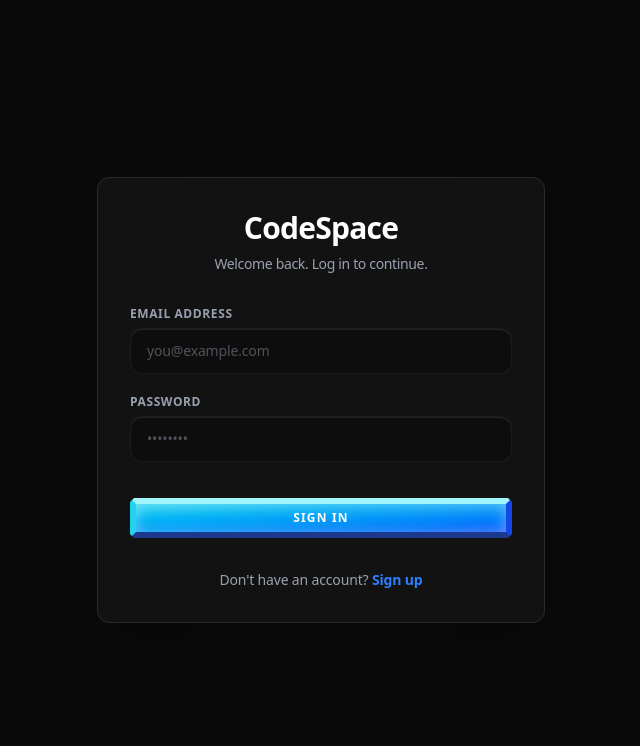
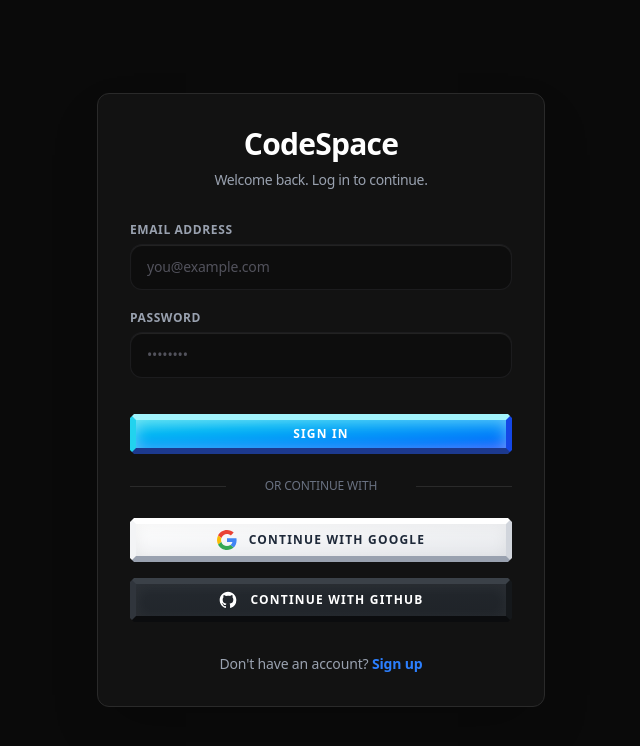
Before and after one commit to K-ShashankChowdary/CodeSpace, a React (Vite) app in the folder frontend/: page /auth in a window 1280 px wide. Shown: the top 746 px of the page, without its empty margins (319-959 px from the left). Built offline with nearby package versions, Linux system fonts and the light colour scheme; no server answers.

Commit message:
style(auth): styled premium OAuth buttons using custom UI variants

```diff
--- a/frontend/src/pages/Auth.jsx
+++ b/frontend/src/pages/Auth.jsx
@@ -113,6 +113,43 @@
           </Button>
         </form>
 
+        <div className="my-6 flex items-center justify-between">
+          <span className="w-1/5 border-b border-[#2a2a2a] lg:w-1/4"></span>
+          <span className="text-xs text-center text-gray-500 uppercase">or continue with</span>
+          <span className="w-1/5 border-b border-[#2a2a2a] lg:w-1/4"></span>
+        </div>
+
+        <div className="flex flex-col gap-4 mt-2">
+          <Button
+            type="button"
+            variant="google"
+            size="lg"
+            className="w-full flex items-center justify-center gap-3"
+            onClick={() => window.location.href = `${import.meta.env.VITE_API_URL || '/api/v1'}/users/auth/google`}
+          >
+            <svg className="w-5 h-5" viewBox="0 0 48 48">
+              <path fill="#EA4335" d="M24 9.5c3.54 0 6.71 1.22 9.21 3.6l6.85-6.85C35.9 2.38 30.47 0 24 0 14.62 0 6.51 5.38 2.56 13.22l7.98 6.19C12.43 13.72 17.74 9.5 24 9.5z"/>
+              <path fill="#4285F4" d="M46.98 24.55c0-1.57-.15-3.09-.38-4.55H24v9.02h12.94c-.58 2.96-2.26 5.48-4.78 7.18l7.73 6c4.51-4.18 7.09-10.36 7.09-17.65z"/>
+              <path fill="#FBBC05" d="M10.53 28.59c-.48-1.45-.76-2.99-.76-4.59s.27-3.14.76-4.59l-7.98-6.19C.92 16.46 0 20.12 0 24c0 3.88.92 7.54 2.56 10.78l7.97-6.19z"/>
+              <path fill="#34A853" d="M24 48c6.48 0 11.93-2.13 15.89-5.81l-7.73-6c-2.15 1.45-4.92 2.3-8.16 2.3-6.26 0-11.57-4.22-13.47-9.91l-7.98 6.19C6.51 42.62 14.62 48 24 48z"/>
+            </svg>
+            Continue with Google
+          </Button>
+
+          <Button
+            type="button"
+            variant="github"
+            size="lg"
+            className="w-full flex items-center justify-center gap-3"
+            onClick={() => window.location.href = `${import.meta.env.VITE_API_URL || '/api/v1'}/users/auth/github`}
+          >
+            <svg className="w-5 h-5 text-white" viewBox="0 0 24 24" fill="currentColor">
+              <path fillRule="evenodd" clipRule="evenodd" d="M12 2C6.477 2 2 6.484 2 12.017c0 4.425 2.865 8.18 6.839 9.504.5.092.682-.217.682-.483 0-.237-.008-.868-.013-1.703-2.782.605-3.369-1.343-3.369-1.343-.454-1.158-1.11-1.466-1.11-1.466-.908-.62.069-.608.069-.608 1.003.07 1.531 1.032 1.531 1.032.892 1.53 2.341 1.088 2.91.832.092-.647.35-1.088.636-1.338-2.22-.253-4.555-1.113-4.555-4.951 0-1.093.39-1.988 1.029-2.688-.103-.253-.446-1.272.098-2.65 0 0 .84-.27 2.75 1.026A9.564 9.564 0 0112 6.844c.85.004 1.705.115 2.504.337 1.909-1.296 2.747-1.027 2.747-1.027.546 1.379.202 2.398.1 2.651.64.7 1.028 1.595 1.028 2.688 0 3.848-2.339 4.695-4.566 4.943.359.309.678.92.678 1.855 0 1.338-.012 2.419-.012 2.747 0 .268.18.58.688.482A10.019 10.019 0 0022 12.017C22 6.484 17.522 2 12 2z" />
+            </svg>
+            Continue with GitHub
+          </Button>
+        </div>
+
         <div className="mt-8 text-center text-sm text-gray-400">
           {isLogin ? "Don't have an account? " : "Already have an account? "}
           <button
```
